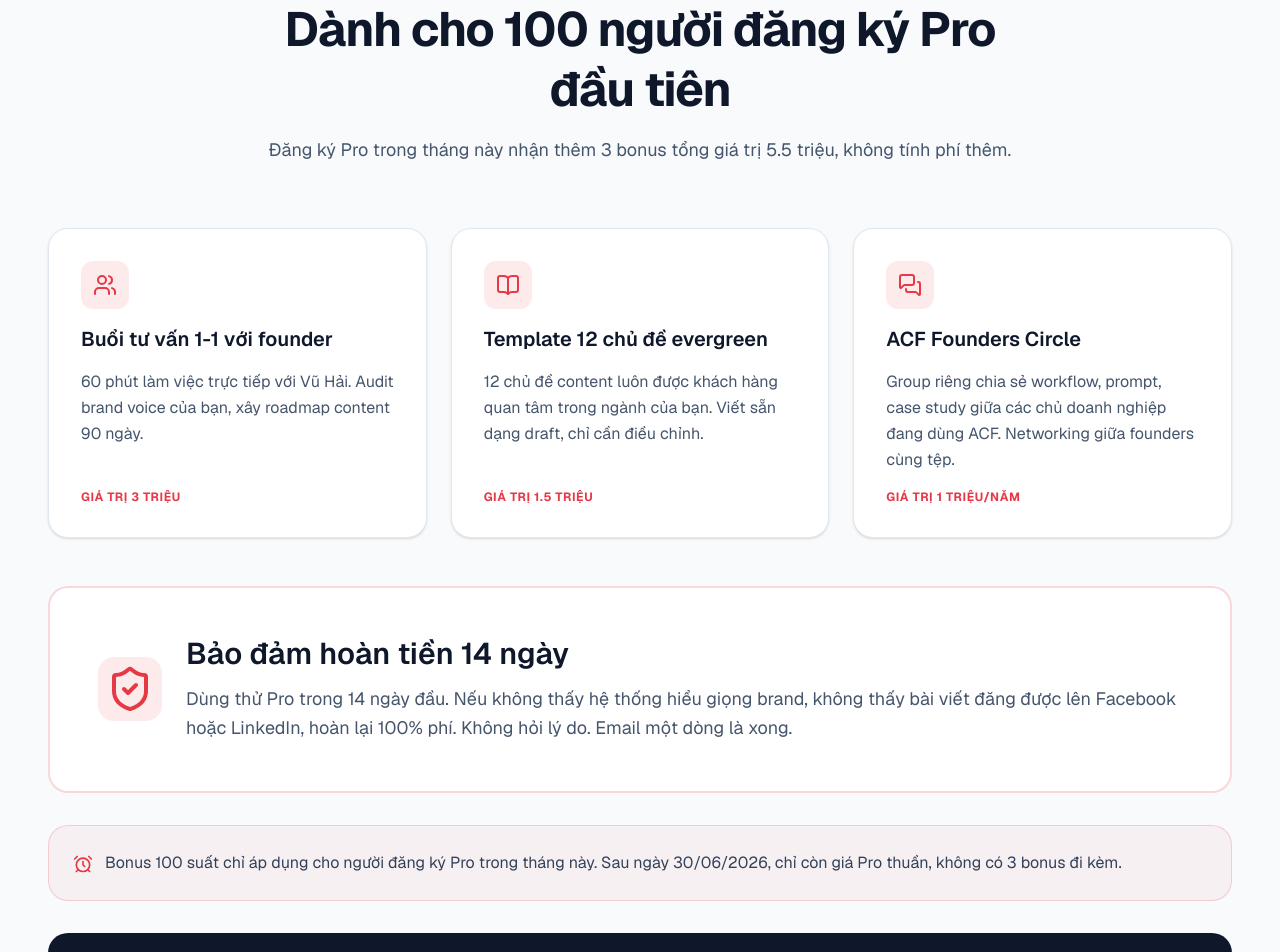
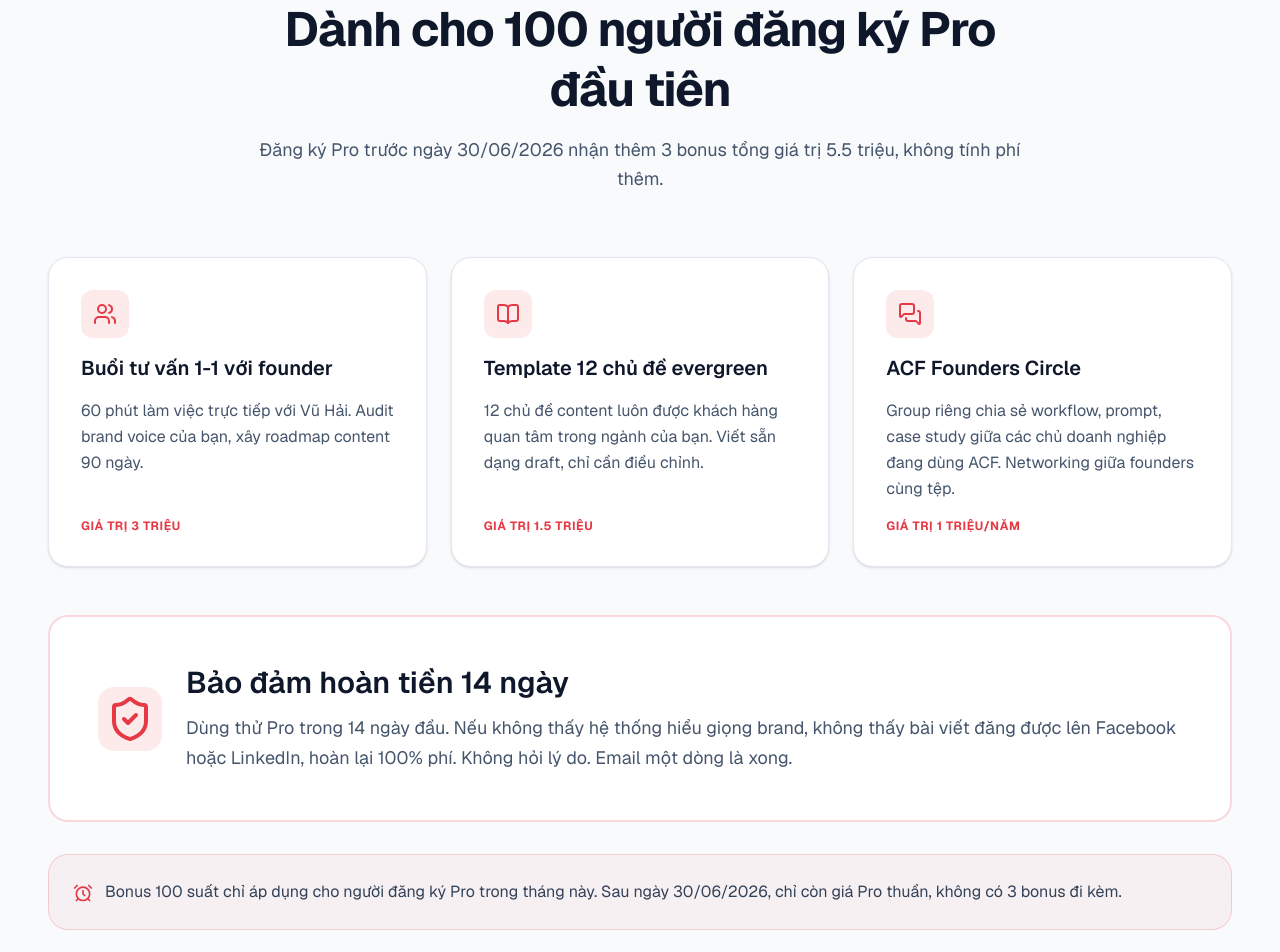
Before and after one commit to vuhuyhai/auto-content-factory, a Next.js app: page / in a window 1280 px wide. Shown: the part 4420-5372 px from the top of the page. Built offline with nearby package versions, Linux system fonts and the light colour scheme.

Commit message:
refactor(landing): centralize bonus offer constants (Polish #3)

```diff
--- a/src/components/landing/bonus-guarantee-section.tsx
+++ b/src/components/landing/bonus-guarantee-section.tsx
@@ -7,6 +7,19 @@ import Link from "next/link";
 import { Button } from "@/components/ui/button";
 import { Card } from "@/components/ui/card";
 import { Badge } from "@/components/ui/badge";
+
+const OFFER_CONFIG = {
+  // Số suất bonus áp dụng cho người đăng ký Pro đầu tiên
+  LIMITED_SLOTS: 100,
+  // Ngày kết thúc ưu đãi bonus (format hiển thị: dd/mm/yyyy)
+  BONUS_DEADLINE: '30/06/2026',
+  // Số ngày bảo đảm hoàn tiền
+  REFUND_GUARANTEE_DAYS: 14,
+  // Tổng giá trị 3 bonus
+  TOTAL_BONUS_VALUE: '5.5 triệu',
+  // Giá Pro tháng đầu
+  PRO_FIRST_MONTH_PRICE: '999K',
+} as const
 
 interface BonusCardData {
   icon: React.ReactNode;
@@ -38,8 +51,8 @@ const BONUS_CARDS: BonusCardData[] = [
 
 const TOTAL_VALUE_ITEMS = [
   { label: "Pro tháng đầu", value: "Hệ thống viết content tự động" },
-  { label: "3 bonus", value: "Giá trị 5.5 triệu" },
-  { label: "Bảo đảm hoàn tiền", value: "14 ngày dùng thử rủi ro bằng 0" },
+  { label: "3 bonus", value: `Giá trị ${OFFER_CONFIG.TOTAL_BONUS_VALUE}` },
+  { label: "Bảo đảm hoàn tiền", value: `${OFFER_CONFIG.REFUND_GUARANTEE_DAYS} ngày dùng thử rủi ro bằng 0` },
 ];
 
 export function BonusGuaranteeSection() {
@@ -54,10 +67,10 @@ export function BonusGuaranteeSection() {
             className="text-3xl md:text-4xl lg:text-5xl font-bold text-slate-900 leading-[1.25] tracking-tight mt-4 mb-4"
             style={{ wordBreak: "keep-all" }}
           >
-            Dành cho 100 người đăng ký Pro đầu tiên
+            Dành cho {OFFER_CONFIG.LIMITED_SLOTS} người đăng ký Pro đầu tiên
           </h2>
           <p className="text-base md:text-lg text-slate-600 leading-relaxed">
-            Đăng ký Pro trong tháng này nhận thêm 3 bonus tổng giá trị 5.5 triệu, không tính phí thêm.
+            Đăng ký Pro trước ngày {OFFER_CONFIG.BONUS_DEADLINE} nhận thêm 3 bonus tổng giá trị {OFFER_CONFIG.TOTAL_BONUS_VALUE}, không tính phí thêm.
           </p>
         </div>
 
@@ -85,10 +98,10 @@ export function BonusGuaranteeSection() {
           </div>
           <div className="flex-1">
             <h3 className="text-2xl md:text-3xl font-semibold text-slate-900 mb-3">
-              Bảo đảm hoàn tiền 14 ngày
+              Bảo đảm hoàn tiền {OFFER_CONFIG.REFUND_GUARANTEE_DAYS} ngày
             </h3>
             <p className="text-base md:text-lg text-slate-600 leading-relaxed">
-              Dùng thử Pro trong 14 ngày đầu. Nếu không thấy hệ thống hiểu giọng brand, không thấy bài viết đăng được lên Facebook hoặc LinkedIn, hoàn lại 100% phí. Không hỏi lý do. Email một dòng là xong.
+              Dùng thử Pro trong {OFFER_CONFIG.REFUND_GUARANTEE_DAYS} ngày đầu. Nếu không thấy hệ thống hiểu giọng brand, không thấy bài viết đăng được lên Facebook hoặc LinkedIn, hoàn lại 100% phí. Không hỏi lý do. Email một dòng là xong.
             </p>
           </div>
         </div>
@@ -96,7 +109,7 @@ export function BonusGuaranteeSection() {
         <div className="rounded-[20px] bg-accent-acf/5 border border-accent-acf/20 p-6 mb-8 flex gap-3 items-start">
           <AlarmClock size={20} className="text-accent-acf shrink-0 mt-1" />
           <p className="text-sm md:text-base text-slate-700 leading-relaxed">
-            Bonus 100 suất chỉ áp dụng cho người đăng ký Pro trong tháng này. Sau ngày 30/06/2026, chỉ còn giá Pro thuần, không có 3 bonus đi kèm.
+            Bonus {OFFER_CONFIG.LIMITED_SLOTS} suất chỉ áp dụng cho người đăng ký Pro trong tháng này. Sau ngày {OFFER_CONFIG.BONUS_DEADLINE}, chỉ còn giá Pro thuần, không có 3 bonus đi kèm.
           </p>
         </div>
 
@@ -114,7 +127,7 @@ export function BonusGuaranteeSection() {
             ))}
           </div>
           <p className="text-xl md:text-2xl font-bold text-accent-acf mt-2">
-            Tất cả chỉ với 999K cho tháng đầu tiên
+            Tất cả chỉ với {OFFER_CONFIG.PRO_FIRST_MONTH_PRICE} cho tháng đầu tiên
           </p>
           <Button
             asChild
```
